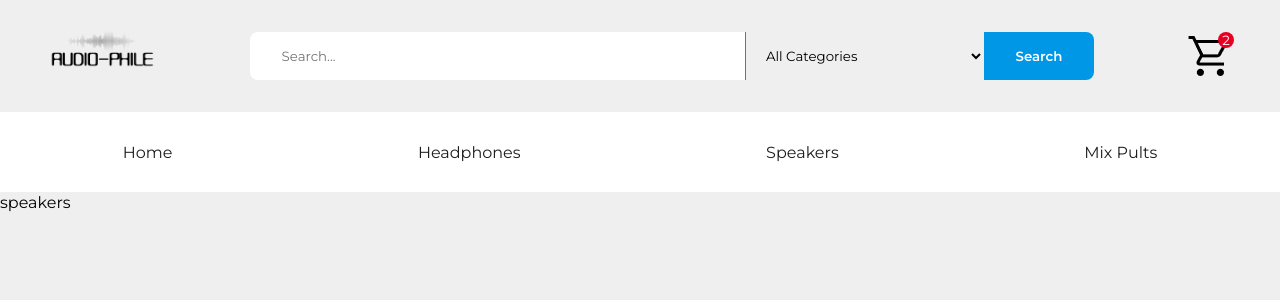
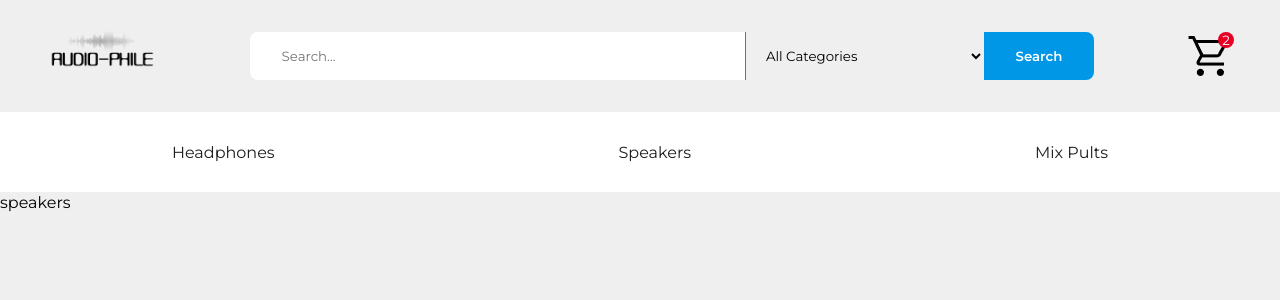
Before and after one commit to ivomasi/audio-phile, a React (Create React App) app: page /speakers in a window 1280 px wide. Shown: the top 300 px of the page. Built offline with nearby package versions, Linux system fonts and the light colour scheme.

Commit message:
filtered home route from navigation

```diff
--- a/src/components/Navbar/Navbar.js
+++ b/src/components/Navbar/Navbar.js
@@ -31,11 +31,9 @@ function Navbar() {
 			{searchOpen && <SearchBar />}
 			<div className="nav-segment">
 				{routing.map((route, i) => {
-					return (
-						<Link key={i} to={route.path}>
-							{route.name}
-						</Link>
-					);
+					return route.name !== "home" && <Link key={i} to={route.path}>
+					{route.name}
+				</Link>
 				})}
 			</div>
 		</Navigation>
```
